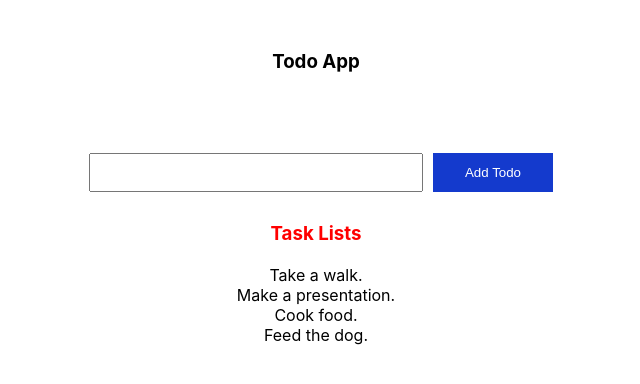
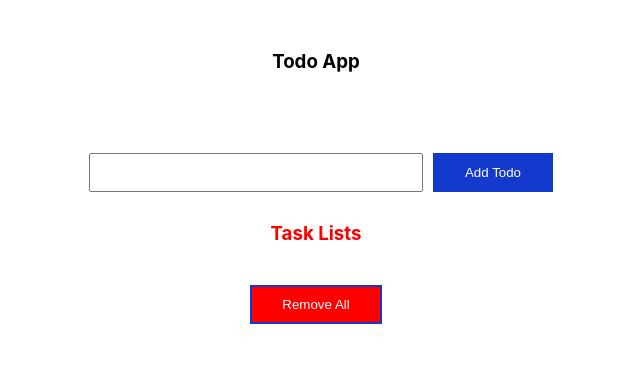
Before and after one commit to manishdan/firstproject, a React (Create React App) app: page / in a window 1280 px wide. Shown: the top 384 px of the page, without its empty margins (324-964 px from the left). Built offline with nearby package versions, Linux system fonts and the light colour scheme.

Commit message:
add new remove

```diff
--- a/src/Component/Todo.css
+++ b/src/Component/Todo.css
@@ -38,3 +38,22 @@
    list-style: none;
    margin-top: 20px;
 }
+
+.update {
+   color: #143acd;
+   margin: 0 10px;
+}
+
+.delete {
+   color: #f00;
+   margin: 0 10px;
+}
+
+.todo-removeall > button {
+   padding: 10px 30px;
+   color: #fff;
+   background-color: red;
+   outline: none;
+   cursor: pointer;
+   margin-top: 20px;
+}
--- a/src/Component/Todo.jsx
+++ b/src/Component/Todo.jsx
@@ -3,25 +3,60 @@ import './Todo.css'
 
 const Todo = () => {
 	const [input, setInput] = useState('');
-    const [todos, setTodos] = useState([
-        'Take a walk.',
-        'Make a presentation.',
-        'Cook food.',
-        'Feed the dog.'
-    ]);
+	const [todos, setTodos] = useState(JSON.parse(localStorage.getItem('todos')) || []);
 
 	console.log(input)
 	console.log(todos)
 
-    // const handleSubmit = (event) => {
-    //     event.preventDefault();
-    //     setTodos([...todos, input])
-    //     setInput('')
+	// Local Storage Setup
+	// const getLocalTodos = () => {
+	// 	if (localStorage.getItem('todos') === null) {
+	// 		localStorage.setItem('todos', JSON.stringify([]));
+	// 	} else {
+	// 		let todoLocal = JSON.parse(localStorage.getItem('todos'));
+	// 		setTodos(todoLocal);
+	// 	}
 	// }
 
+	// set items to localStorage
+	const saveLocalTodos = (todo) => {
+		// check if there is already items in localStorage
+		if (localStorage.getItem('todos') === null) {
+			localStorage.setItem('todos', JSON.stringify([]));
+		} else {
+			let todoLocal = JSON.parse(localStorage.getItem('todos'));
+			todoLocal.push(todo);
+			localStorage.setItem('todos', JSON.stringify(todoLocal));
+		}
+	}
+
+		// CREATE: Add a new todo
 		function handleSubmit() {
 			setTodos([...todos, input])
+			saveLocalTodos(input)
 			setInput('')
+		}
+
+		//UPDATE: Update the individual items in the array having index
+		function updateTodo(index) {
+			const newTodos = [...todos];
+			// newTodos[index] = input;
+			newTodos.splice(index, 1, input);
+			setTodos(newTodos);
+			setInput('');
+		}
+
+		//DELETE: Delete the individual items in the array having index
+		function deleteTodo(index) {
+			const newTodos = [...todos];
+			newTodos.splice(index, 1);
+			setTodos(newTodos);
+		}
+
+		// Remove All: It removes all the items in the array
+		function removeall() {
+			setTodos([])
+			localStorage.setItem('todos', JSON.stringify([]))
 		}
 
 		return (
@@ -37,7 +72,7 @@ const Todo = () => {
 							className="task"
 							name="input"
 							value={input}
-                        onChange={ e => setInput(e.target.value)}
+							onChange={e => setInput(e.target.value)}
 						/>
 						<input
 							type="submit"
@@ -52,12 +87,36 @@ const Todo = () => {
 
 				<div className="todo-lists">
 					<h3>Task Lists</h3>
+					{/*  */}
 					<ul>
 						{todos.map((todo) => (
-                        <li>{todo}</li>
+							<li>
+								{todo}
+								<button
+									className='update'
+									onClick={() => updateTodo(todos.indexOf(todo))}
+								>
+									Update
+								</button>
+								<button
+									className='delete'
+									onClick={() => deleteTodo(todos.indexOf(todo))}
+								>
+									Delete
+								</button>
+							</li>
 						))
 						}
 					</ul>
+				</div>
+
+				<div className="todo-removeall">
+					<button
+						className='button'
+						onClick={removeall}
+					>
+						Remove All
+					</button>
 				</div>
 			</div>
 		)
```
Lines whose indentation alone changed are shown as unchanged.
